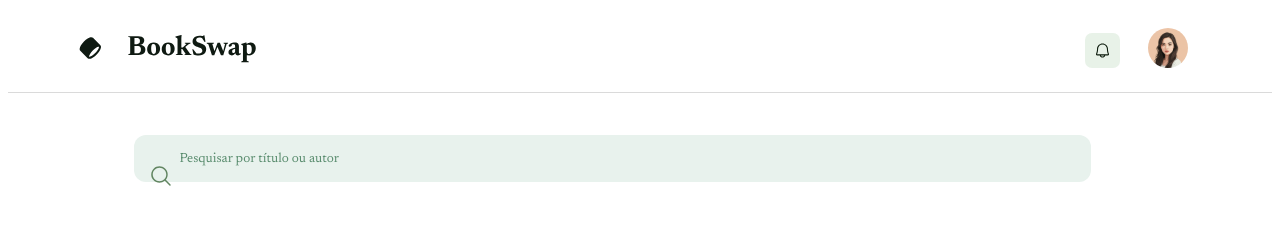
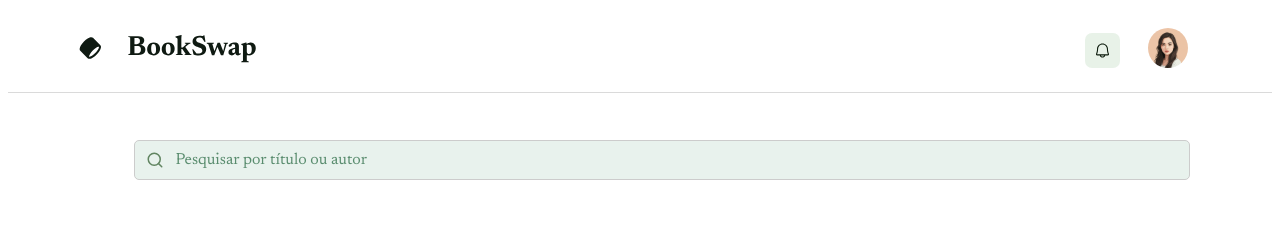
Before and after one commit to nadsonsousa95/bookswap-front, a React (Vite) app: page / in a window 1280 px wide. Shown: the top 226 px of the page. Built offline with nearby package versions, Linux system fonts and the light colour scheme.

Commit message:
feat: create PainelHeader component

```diff
--- a/package.json
+++ b/package.json
@@ -13,6 +13,7 @@
     "react": "^19.1.0",
     "react-dom": "^19.1.0",
     "react-hook-form": "^7.58.1",
+    "react-icons": "^5.5.0",
     "react-router-dom": "^7.6.2"
   },
   "devDependencies": {
--- /dev/null
+++ b/src/components/PainelHeader/PainelHeader.module.css
@@ -0,0 +1,33 @@
+@import './../../styles/global.css';
+
+.container{
+    top: 120px;
+    position: absolute;
+    right: 20px;
+    padding: 1rem;
+}
+
+.painelheaderbuttons{
+    display: flex;
+    align-items: center;
+}
+
+.painelheaderbuttons div{
+    margin-left: 25px;
+    align-items: center;
+    display: flex;
+}
+
+.painelheaderbuttons div span{
+    margin-bottom: 10px;
+}
+
+.addBook{
+    border: 1px solid var(--secondary-color);
+    padding: 5px 10px;
+    border-radius: 10px;
+}
+
+.addBook p{
+    margin: 5px;
+}
--- /dev/null
+++ b/src/components/PainelHeader/PainelHeader.tsx
@@ -0,0 +1,37 @@
+
+import styles from './PainelHeader.module.css';
+import { Link } from 'react-router-dom';
+import { CiLogout } from "react-icons/ci";
+import { IoMdAddCircleOutline } from "react-icons/io";
+
+import './../../styles/global.css';
+
+
+export function PainelHeader(){
+    return (
+        <div className={styles.container}>
+            <header>
+                <div className={styles.painelheaderbuttons}>
+                    <div className={styles.addBook}>
+                        <Link to={'/'}>
+                            <IoMdAddCircleOutline
+                                size={35}
+                                color={'#94E0B0'}
+                            />
+                        </Link>
+                        <p>Adicionar novo livro</p>
+                    </div>
+                    <div>
+                        <Link to={'/login'}>
+                            <CiLogout
+                                size={25}
+                                color='black'
+                            />
+                        </Link>
+                    </div>
+                </div>
+
+            </header>
+        </div>
+    )
+}
--- a/src/pages/BookDetail/BookDetail.tsx
+++ b/src/pages/BookDetail/BookDetail.tsx
@@ -3,7 +3,8 @@ import  type { Book } from "../../types/Book"
 import { mockBooks } from "../../api/mockbooks";
 import { Header } from "../../components/Header/Header";
 import styles from './BookDetail.module.css'
-import returnIcon from './../../assets/icons/keyboard_return.svg'
+import { IoIosReturnLeft } from "react-icons/io";
+
 
 export default function BookDetail(){
     const {id} = useParams();
@@ -18,9 +19,10 @@ export default function BookDetail(){
             <Header></Header>
             <div className={styles.container}>
                 <Link to="/">
-                    <img style={{width:35, color:"green"}}
-                    src={returnIcon}
-                    alt="voltar" />
+                    <IoIosReturnLeft
+                        size={25}
+                        color="#0F1A12"
+                    />
                 </Link>
                 <h1>{book.title}</h1>
                 <img
--- a/src/pages/Dashboard/Dashboard.module.css
+++ b/src/pages/Dashboard/Dashboard.module.css
@@ -44,6 +44,12 @@ label {
   border-radius: 8px;
   font-size: 1rem;
   background-color: var(--auxiliar-color);
+  text-decoration-color: var(--second-text-color);
+}
+
+.input,textarea:focus {
+  border-color: var(--primary-color);
+  outline: none;
 }
 
 .textarea{
--- a/src/pages/Dashboard/Dashboard.tsx
+++ b/src/pages/Dashboard/Dashboard.tsx
@@ -3,7 +3,7 @@ import styles from './Dashboard.module.css'
 import { useState } from "react";
 import type { StudentProfile } from "../../types/ProfileProps";
 import profileImg from './../../assets/img/profile.svg'
-import { Link } from "react-router-dom";
+import { PainelHeader } from "../../components/PainelHeader/PainelHeader.tsx";
 
 function Dashboard() {
     const [isEditing, setIsEditing] = useState(false);
@@ -40,6 +40,7 @@ function Dashboard() {
     <div>
       <Header></Header>
       <div className={styles.container}>
+        <PainelHeader></PainelHeader>
       <h1 className={styles.title}>Perfil</h1>
       <p className={styles.subtitle}>Gerencie suas informações e livros</p>
 
@@ -136,9 +137,6 @@ function Dashboard() {
         </button>
       </div>
         <h2 className={styles.title}>Meus Livros</h2>
-        <Link to={'/'}>
-            <button className={styles.buttoNewBook}>Adicionar Novo Livro</button>
-        </Link>
     </div>
     </div>
   )
--- a/src/pages/Home/Home.module.css
+++ b/src/pages/Home/Home.module.css
@@ -1,13 +1,38 @@
 @import './../../styles/global.css';
 
 
-.input{
-    margin: 42px auto;
-    padding-left: 45px;
+.inputWrapper {
+  position: relative;
+  width: 100%;
+  margin: 42px auto;
 }
 
-.input::placeholder{
-    color: var(--second-text-color);
+.input {
+  width: 100%;
+  padding-left: 40px;
+  height: 36px;
+  border: 1px solid #ccc;
+  border-radius: 5px;
+  font-size: 16px;
+}
+
+.input:focus {
+  border-color: var(--primary-color);
+  outline: none;
+}
+
+.input::placeholder {
+  color: var(--second-text-color);
+}
+
+.searchIcon {
+  position: absolute;
+  top: 50%;
+  left: 12px;
+  transform: translateY(-50%);
+  pointer-events: none;
+  font-size: 18px;
+  color: #618561;
 }
 
 
@@ -15,12 +40,3 @@
     width: 80%;
     margin: 0 auto;
 }
-
-.img{
-    width: 24px;
-    position: absolute;
-    top: 20%;
-    margin-left: 15px;
-    margin-top: 4px;
-    pointer-events: none;
-}
--- a/src/pages/Home/Home.tsx
+++ b/src/pages/Home/Home.tsx
@@ -1,24 +1,24 @@
 import { Header } from "../../components/Header/Header"
 import styles from './Home.module.css';
 import { BooksList } from "../../components/BooksList/BookList";
-import searchIcon from './../../assets/icons/search-bar.svg'
+import { FiSearch } from 'react-icons/fi'
+
 
 export default function Home() {
   return (
     <div>
       <Header/>
       <div className={styles.container}>
-          <img
-            className={styles.img}
-            src={searchIcon}
-            alt="Buscar"
-            ></img>
 
-          <input
+      <div className={styles.inputWrapper}>
+        <FiSearch className={styles.searchIcon} color="#618561" />
+        <input
           className={styles.input}
           type="text"
           placeholder="Pesquisar por título ou autor"
-          ></input>
+        />
+      </div>
+
          <h1>Livros Disponíveis</h1>
           <BooksList></BooksList>
         </div>
```
Also changed, not shown: 1 other file (tests, documents, lock files or other folders).
